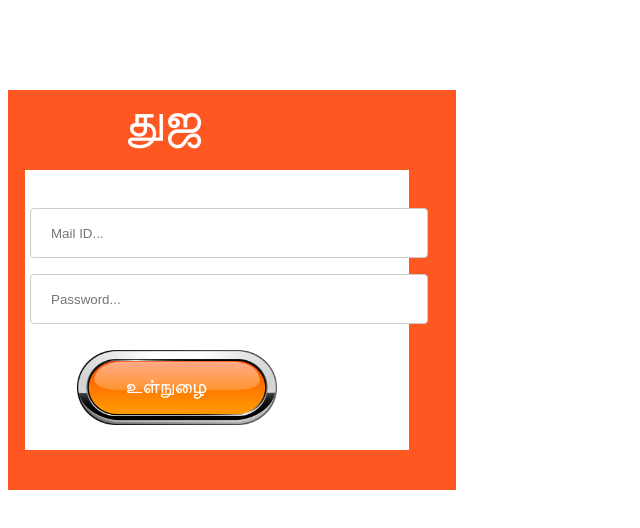
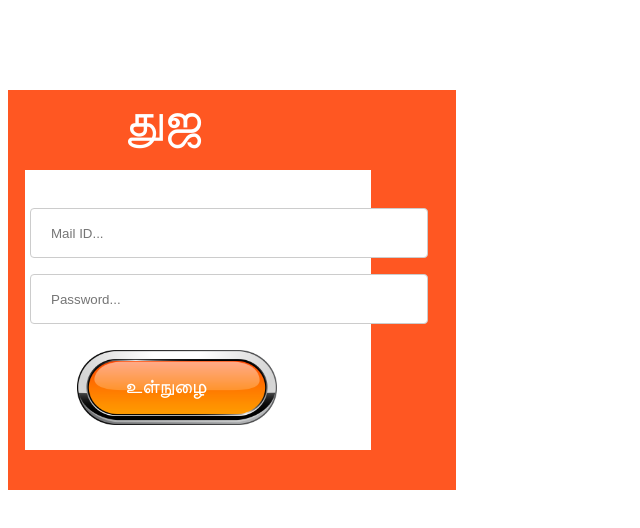
Before and after one commit to JAGAGANESH/DUJA, a plain HTML site: page login.html in a window 1280 px wide. Shown: the whole page, without its empty margins (0-640 px from the left). Drawn offline with Linux system fonts and the light colour scheme.

Commit message:
Update login.html

```diff
--- a/login.html
+++ b/login.html
@@ -55,7 +55,7 @@ div1 {
 }
 @media screen and (min-width: 768px) {
 	.rectangle1 {width: 35%;}
-	.rectangle2 {width: 30%;}
+	.rectangle2 {width: 27%;}
 }
 </style>
 <body>
```
